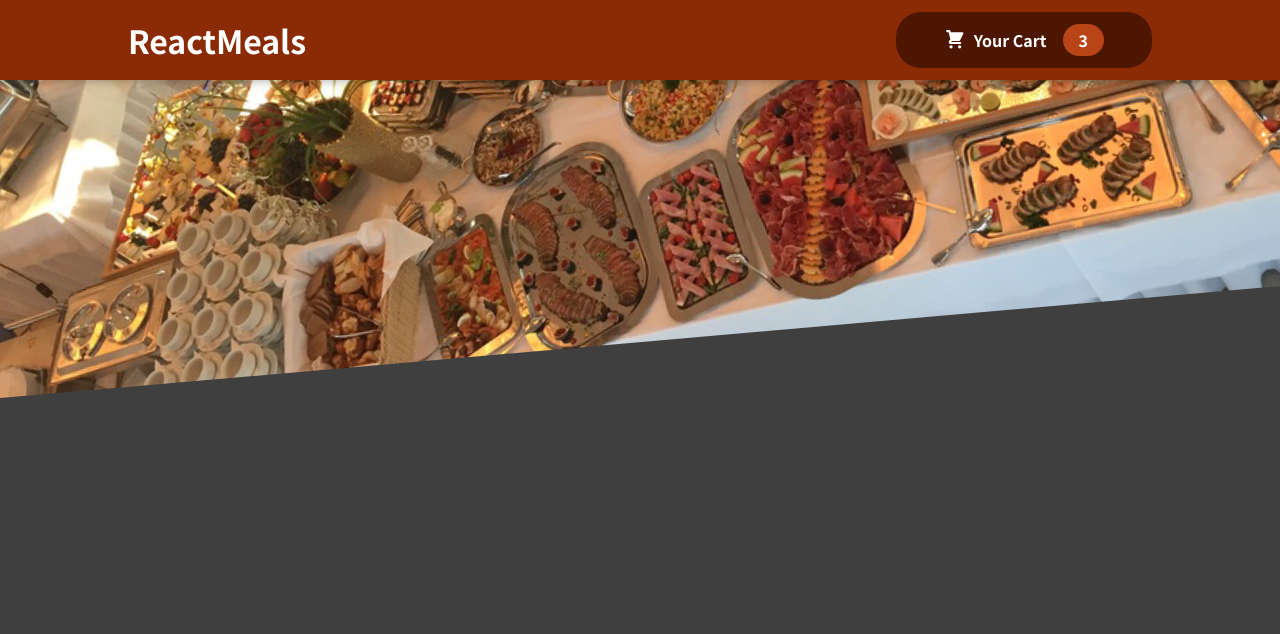
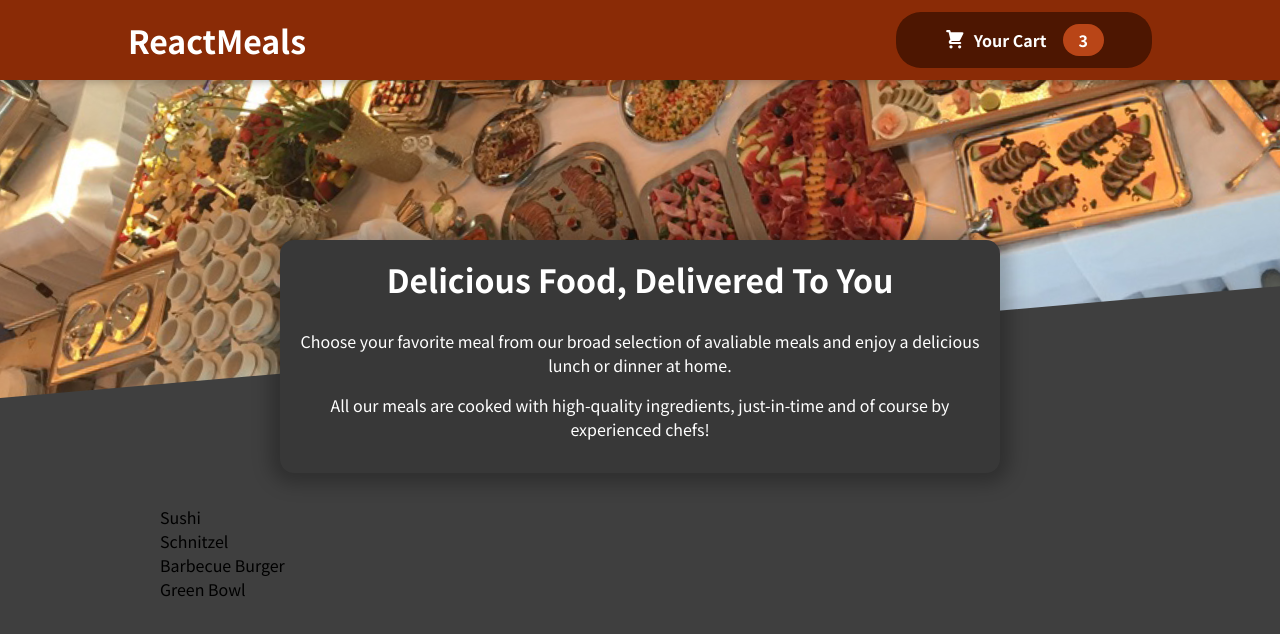
Before and after one commit to anurag-10-git/Restaurant-page, a React (Create React App) app: page / in a window 1280 px wide. Shown: the top 634 px of the page. Built offline with nearby package versions, Linux system fonts and the light colour scheme.

Commit message:
added food items

```diff
--- a/src/App.js
+++ b/src/App.js
@@ -1,10 +1,14 @@
 import { Fragment } from "react";
 import Header from "./components/Layout/Header";
+import Meals from "./components/Meals/Meals";
 
 function App() {
   return (
     <Fragment>
       <Header/>
+      <main>
+        <Meals/>
+      </main>
     </Fragment>
   );
 }
--- /dev/null
+++ b/src/components/Meals/AvailableMeals.js
@@ -0,0 +1,43 @@
+import React from 'react';
+import classes from './AvailableMeals.module.css';
+
+const DUMMY_MEALS = [
+    {
+      id: 'm1',
+      name: 'Sushi',
+      description: 'Finest fish and veggies',
+      price: 22.99,
+    },
+    {
+      id: 'm2',
+      name: 'Schnitzel',
+      description: 'A german specialty!',
+      price: 16.5,
+    },
+    {
+      id: 'm3',
+      name: 'Barbecue Burger',
+      description: 'American, raw, meaty',
+      price: 12.99,
+    },
+    {
+      id: 'm4',
+      name: 'Green Bowl',
+      description: 'Healthy...and green...',
+      price: 18.99,
+    },
+  ];
+
+const AvailableMeals = () => {
+  const mealsList = DUMMY_MEALS.map(meal => <li>{meal.name}</li>);
+
+  return (
+    <section className={classes.meals}>
+        <ul>
+            {mealsList}
+        </ul>
+    </section>
+  )
+}
+
+export default AvailableMeals;
--- /dev/null
+++ b/src/components/Meals/AvailableMeals.module.css
@@ -0,0 +1,24 @@
+.meals {
+    max-width: 60rem;
+    width: 90%;
+    margin: 2rem auto;
+    animation: meals-appear 1s ease-out forwards;
+  }
+
+  .meals ul {
+    list-style: none;
+    margin: 0;
+    padding: 0;
+  }
+
+  @keyframes meals-appear {
+    from {
+      opacity: 0;
+      transform: translateY(3rem);
+    }
+
+    to {
+      opacity: 1;
+      transform: translateY(0);
+    }
+  }
--- /dev/null
+++ b/src/components/Meals/Meals.js
@@ -0,0 +1,14 @@
+import React from 'react';
+import MealsSummary from './MealsSummary';
+import AvailableMeals from './AvailableMeals';
+
+const Meals = () => {
+  return (
+    <React.Fragment>
+        <MealsSummary/>
+        <AvailableMeals/>
+    </React.Fragment>
+  )
+}
+
+export default Meals
--- /dev/null
+++ b/src/components/Meals/MealsSummary.js
@@ -0,0 +1,18 @@
+import React from 'react';
+import classes from './MealsSummary.module.css';
+
+const MealsSummary = () => {
+  return (
+    <section className={classes.summary}>
+        <h2>Delicious Food, Delivered To You</h2>
+        <p>Choose your favorite meal from our broad selection of avaliable meals
+            and enjoy a delicious lunch or dinner at home.
+        </p>
+        <p>
+            All our meals are cooked with high-quality ingredients, just-in-time and of course by experienced chefs!
+        </p>
+    </section>
+  )
+}
+
+export default MealsSummary
--- /dev/null
+++ b/src/components/Meals/MealsSummary.module.css
@@ -0,0 +1,18 @@
+.summary {
+    text-align: center;
+    max-width: 45rem;
+    width: 90%;
+    margin: auto;
+    margin-top: -10rem;
+    position: relative;
+    background-color: #383838;
+    color: white;
+    border-radius: 14px;
+    padding: 1rem;
+    box-shadow: 0 1px 18px 10px rgba(0, 0, 0, 0.25);
+  }
+
+  .summary h2 {
+    font-size: 2rem;
+    margin-top: 0;
+  }
```
Also changed, not shown: 1 other file (tests, documents, lock files or other folders).
